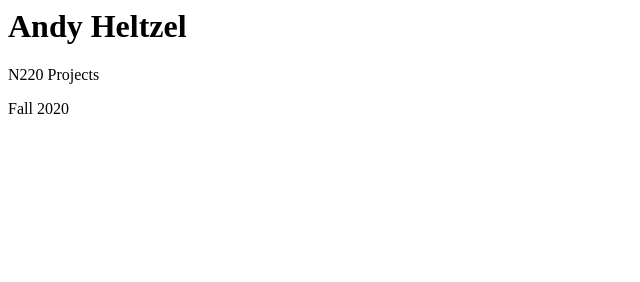
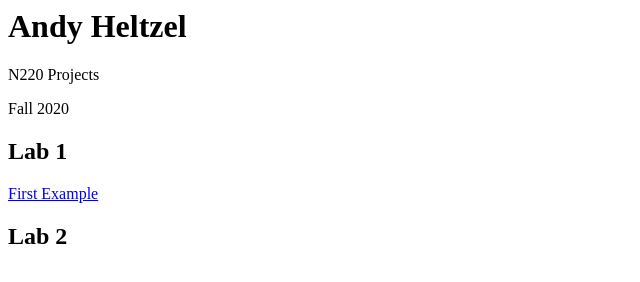
Before and after one commit to andyheltzel/n220fall2020, a plain HTML site: page index.html in a window 1280 px wide. Shown: the whole page, without its empty margins (0-640 px from the left). Drawn offline with Linux system fonts and the light colour scheme.

Commit message:
Adding Lab 1

```diff
--- a/index.html
+++ b/index.html
@@ -3,5 +3,10 @@
     <h1>Andy Heltzel</h1>
     <p>N220 Projects</p>
     <p>Fall 2020</p>
+
+    <h2>Lab 1</h2>
+    <p><a href="labs/lab 1/index.html">First Example</a></p>
+
+    <h2>Lab 2</h2>
   </body>
 </html>
```
Also changed, not shown: labs/lab 1/index.html (added, +12 -0 lines).
